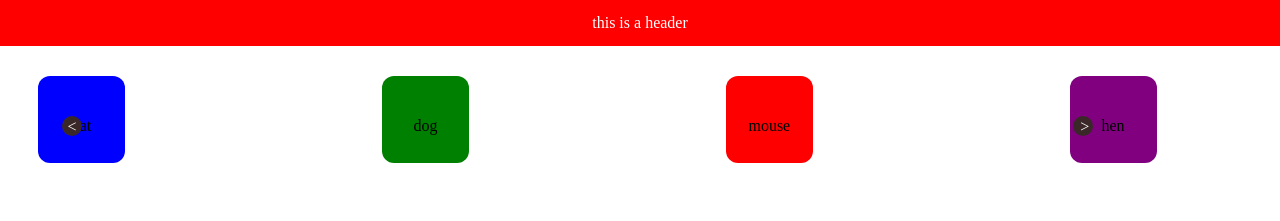
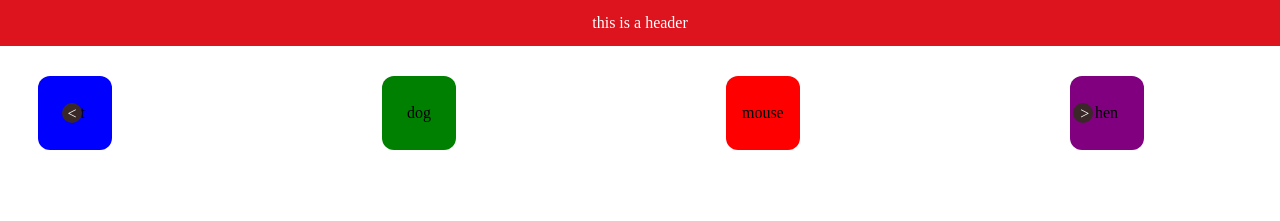
Before and after one commit to TecWilfridoGarcia/carousel, a plain HTML site: page index.html in a window 1280 px wide. Drawn offline with Linux system fonts and the light colour scheme.

Commit message:
add json

```diff
--- a/index.html
+++ b/index.html
@@ -13,12 +13,9 @@
     box-sizing: border-box;
     margin: 0;
     padding: 0;
-    height: 100px;
+    height: 74px;
     width: 100%;
   }
-
-
-
 
   .carousel {
     position: relative;
@@ -36,13 +33,26 @@
     height: 100%;
   }
 
+.carousel-content::before {
+  content: "";
+    filter: blur(5px);
+    position: absolute;
+    color: black;
+    z-index: 28;
+    width: 26px;
+    right: -9px;
+    background: white;
+    top: -10px;
+    height: 112px;
+    opacity: .7;
+}
   .slide {
     height: 100%;
     position: absolute;
     z-index: 1;
     transition: left .4s cubic-bezier(.47, .13, .15, .89);
-    width: 87px !important;
-    height: 87px !important;
+    width: 74px !important;
+    height: 74px !important;
     border-radius: 12px;
   }
 
@@ -113,7 +123,7 @@
     width: 100%;
     height: 46px;
     color: white;
-    background-color: red;
+    background-color: #dd141d;
     display: flex;
     align-items: center;
     justify-content: center;
@@ -208,7 +218,7 @@
     window.addEventListener('resize', setScreenSize);
 
     function setScreenSize() {
-      if (window.innerWidth >= 350) {
+      if (window.innerWidth >= 200) {
         carouselDisplaying = 3.5;
       } else if (window.innerWidth >= 300) {
         carouselDisplaying = 2;
@@ -217,9 +227,7 @@
       }
       getScreenSize();
       console.log('setScreenSize');
-
     }
-
     function getScreenSize() {
       var slides = document.querySelectorAll('.slide');
       var slidesArray = Array.prototype.slice.call(slides);
@@ -231,7 +239,6 @@
         initialWidth += lengthOfSlide;
       });
     }
-
 
     var rightNav = document.querySelector('.nav-right');
     rightNav.addEventListener('click', moveLeft);
```
Also changed, not shown: image/icon.png (added), manifest.json (added), 8 other files.
